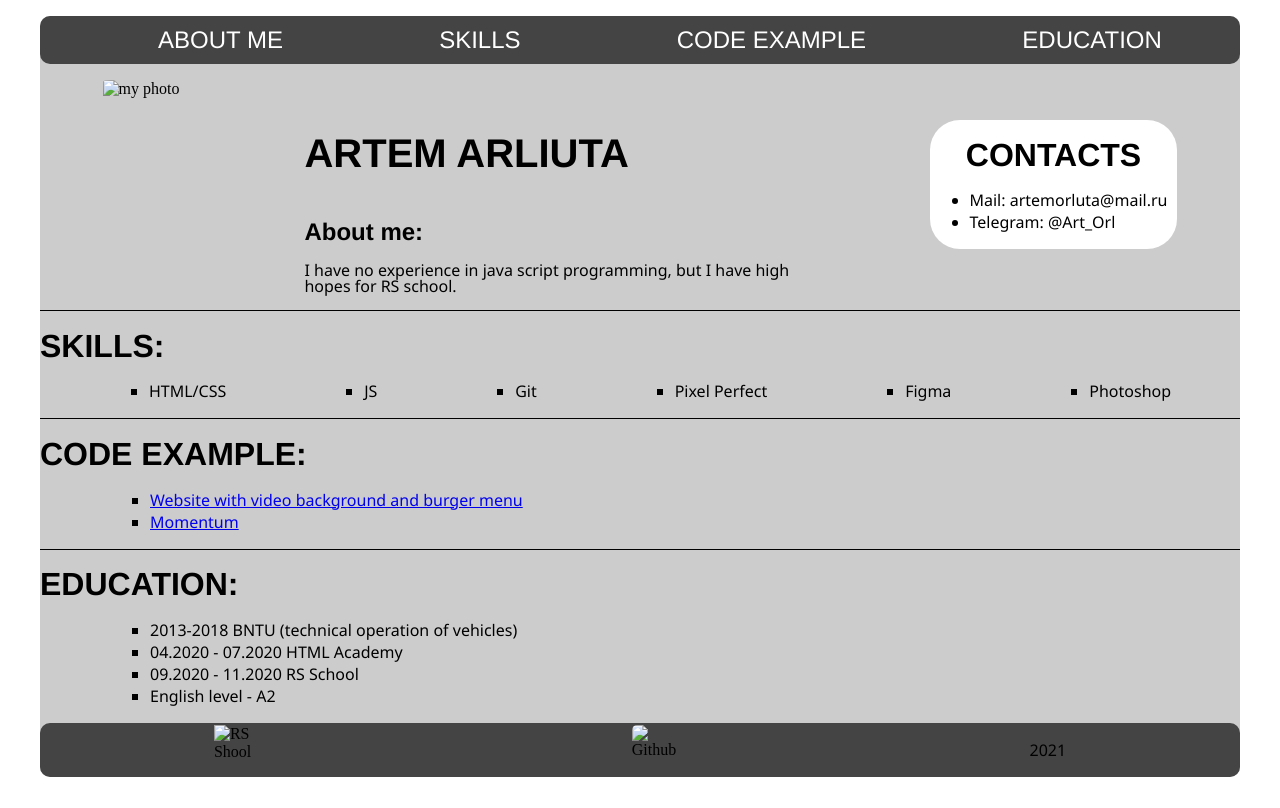
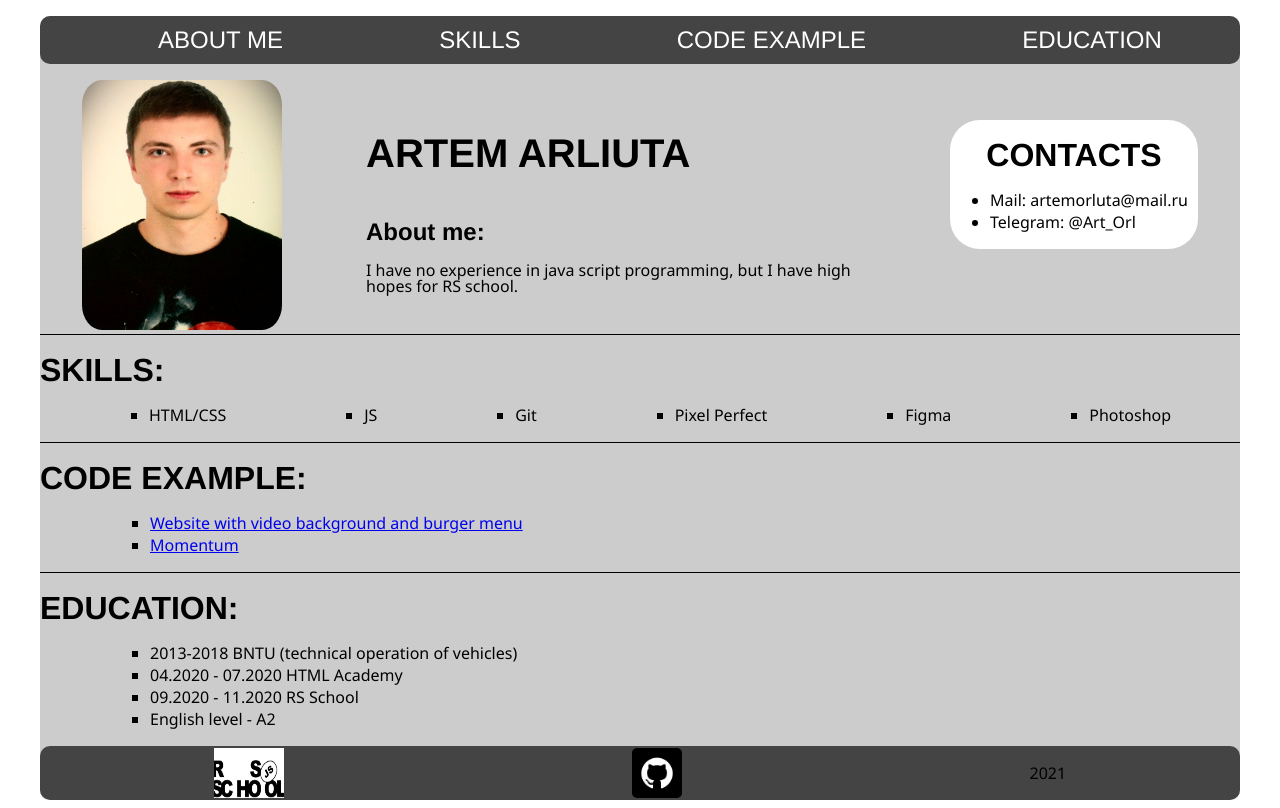
Before and after one commit to Art-Orl/rsschool-cv2, a plain HTML site: page index.html in a window 1280 px wide. Drawn offline with Linux system fonts and the light colour scheme; the site is published under a folder, as on GitHub Pages, so addresses that start at the root find nothing.

Commit message:
fixed: image

```diff
--- a/index.html
+++ b/index.html
@@ -21,7 +21,7 @@
       </header>
       <main>
         <section class="aboutMe">
-          <div class=""><img class="foto" alt="my photo" src="/ME.jpg" /></div>
+          <div class=""><img class="foto" alt="my photo" src="ME.jpg" /></div>
           <div class="textAbout">
             <h1 class="name">Artem Arliuta</h1>
             <h3 class="aboutTitle">About me:</h3>
@@ -75,8 +75,8 @@
         </section>
       </main>
       <footer class="footer">
-        <img class="imageRS" src="/card_original.jpg" alt="RS Shool" />
-        <img class="imageGit" src="/file.jpg" alt="Github" />
+        <img class="imageRS" src="card_original.jpg" alt="RS Shool" />
+        <img class="imageGit" src="file.jpg" alt="Github" />
         <p class="year">2021</p>
       </footer>
     </div>
```
